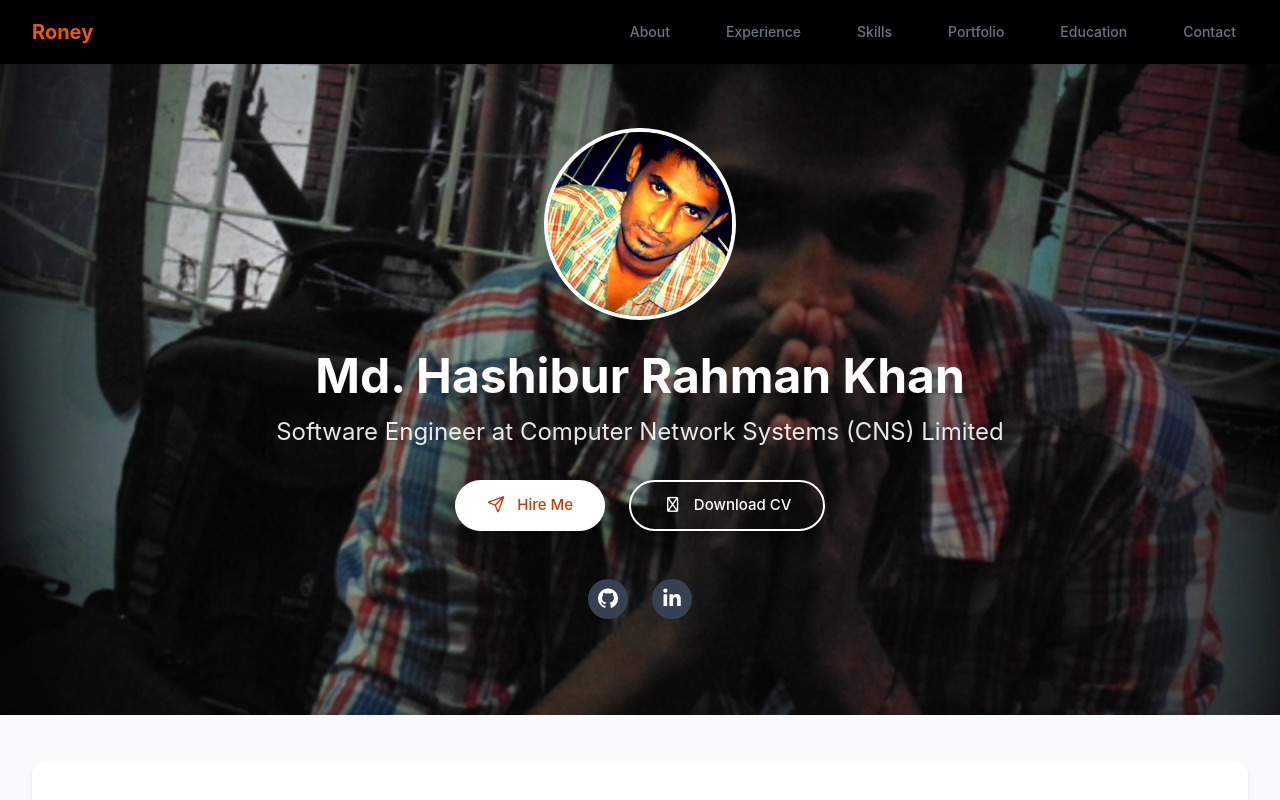
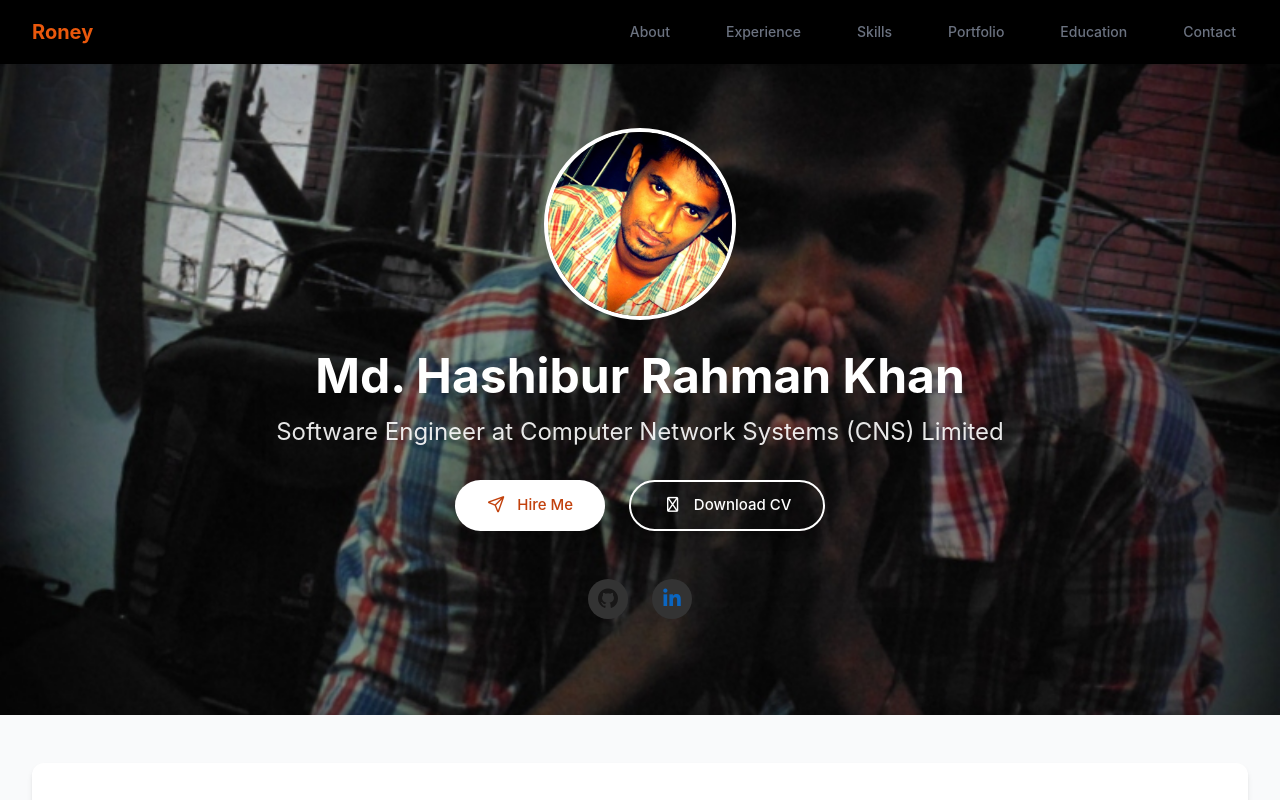
Before and after one commit to anvthe/rko-portfolio, a Vue app: page / in a window 1280 px wide. Shown: the top 800 px of the page. Built offline with nearby package versions, Linux system fonts and the light colour scheme.

Commit message:
version 1.1

```diff
--- a/src/views/RKOPortfolio.vue
+++ b/src/views/RKOPortfolio.vue
@@ -290,9 +290,13 @@ const prevTestimonial = () => {
               :href="social.url"
               target="_blank"
               rel="noopener noreferrer"
-              class="w-10 h-10 rounded-full bg-gray-700 text-white flex items-center justify-center hover:bg-orange-600 transition-colors"
+              class="w-10 h-10 rounded-full flex items-center justify-center transition-transform transform hover:scale-110"
+              :style="{ backgroundColor: '#333' }"
           >
-            <i :class="[social.icon, 'text-white text-xl']"></i>
+          <i
+              :class="[social.icon, 'text-xl']"
+              :style="{ color: social.color }"
+          ></i>
           </a>
 
         </div>
@@ -670,10 +674,13 @@ const prevTestimonial = () => {
                         :href="social.url"
                         target="_blank"
                         rel="noopener noreferrer"
-                        class="w-10 h-10 rounded-full bg-orange-600 text-white flex items-center justify-center hover:bg-orange-700 transition-colors"
+                        class="w-10 h-10 rounded-full flex items-center justify-center transition-transform transform hover:scale-110"
+
                     >
-                      <i :class="[social.icon, 'text-white text-xl']"></i>
-
+                    <i
+                        :class="[social.icon, 'text-xl']"
+                        :style="{ color: social.color }"
+                    ></i>
                     </a>
                   </div>
                 </div>
```
